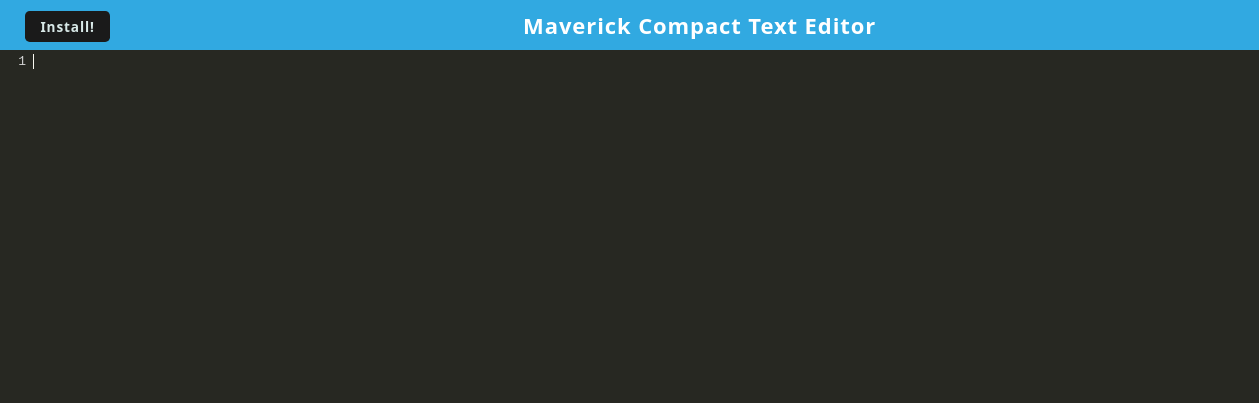
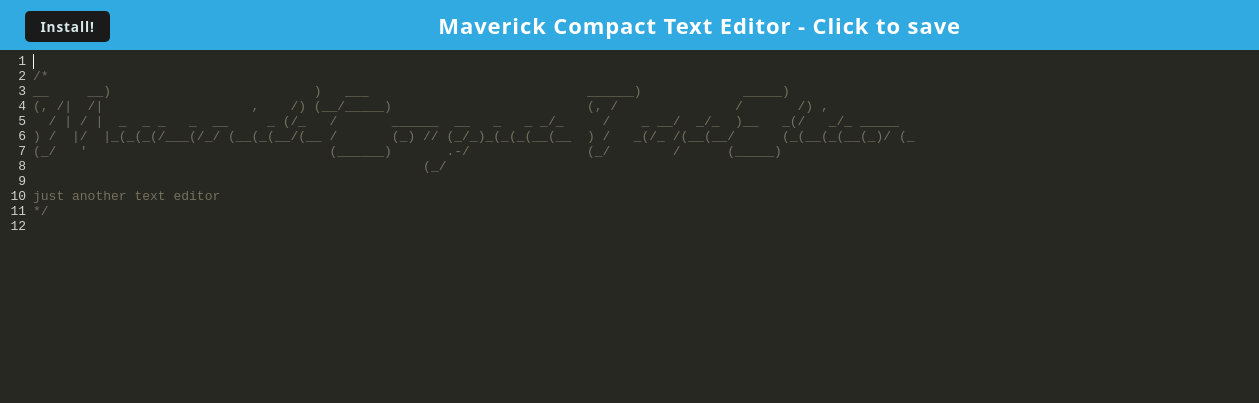
Before and after one commit to rbarbosa51/maverick-compact-text-editor, a website built with webpack: page client/index.html in a window 1280 px wide. Shown: the full height of the page, 0-1259 px from the left. Built offline with nearby package versions, Linux system fonts and the light colour scheme; files whose address does not match are found by name.

Commit message:
Finished and tested main functionality. Added a click event to the CodeMirror editor, since it greatly simplifies debugging.

```diff
--- a/client/index.html
+++ b/client/index.html
@@ -25,7 +25,7 @@
       <div class="nav-btn">
         <a class="btn btn-sm btn-dark" id="buttonInstall" role="button">Install!</a>
       </div>
-     <h1> Maverick Compact Text Editor</h1>
+     <h1> Maverick Compact Text Editor - Click to save</h1>
 
       <div class="navbar-brand"
             ><img src="./assets/icons/icon_96x96.png"
--- a/client/src/js/editor.js
+++ b/client/src/js/editor.js
@@ -5,8 +5,6 @@
 export default class {
   constructor() {
     const localData = localStorage.getItem('content');
-
-    // check if CodeMirror is loaded
     if (typeof CodeMirror === 'undefined') {
       throw new Error('CodeMirror is not loaded');
     }
@@ -25,16 +23,12 @@
     // When the editor is ready, set the value to whatever is stored in indexeddb.
     // Fall back to localStorage if nothing is stored in indexeddb, and if neither is available, set the value to header.
     getDb().then((data) => {
-      /*if (data.length === 0) {
-        console.log('No data');
-        this.editor.setValue(header);
-      } else {
-        console.info('Loaded data from IndexedDB, injecting into editor', data);
-        this.editor.setValue(data || localData);
-      }*/
-      console.info('Loaded data from IndexedDB, injecting into editor', data);
-      console.log(`Content is: ${data[0].content}`);
-      this.editor.setValue(data[0].content || localData || header);
+
+      console.info('Loaded data from IndexedDB, injecting into editor');
+      const newContent = data[0]?.content || header;
+      this.editor.setValue(newContent || localData);
+
+
     });
 
     this.editor.on('change', () => {
@@ -46,5 +40,10 @@
       console.log('The editor has lost focus');
       putDb(1,localStorage.getItem('content'));
     });
+    // Save the content whenever there is a mouse down event - more convenient
+    this.editor.on('mousedown', () => {
+      console.log('mouse down event');
+      putDb(1,localStorage.getItem('content'));
+    });
   }
 }
--- a/client/webpack.config.js
+++ b/client/webpack.config.js
@@ -32,7 +32,7 @@
       inject: true,
       name: 'Maverick Compact Text Editor',
       short_name: 'MaverickTextEditor',
-      description: 'This is a cool text editor',
+      description: 'This is the Maverick Compact Text Editor. It is a very cool text editor. You should definately install it into your system',
       background_color: '#272822',
       theme_color: '#272822',
       start_url: './',
```
Also changed, not shown: client/src/js/database.js (+7 -0 lines).
